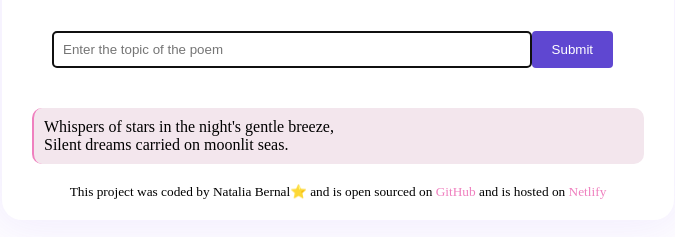
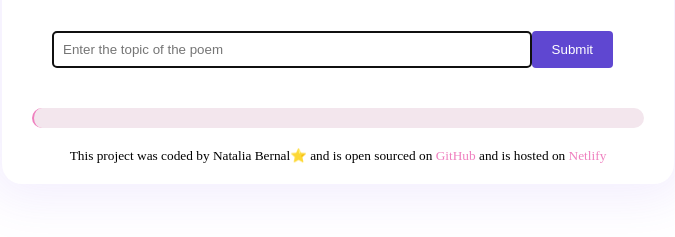
Before and after one commit to NatBernal/poem-ai-generator, a plain HTML site: page index.html in a window 1280 px wide. Shown: the part 219-456 px from the top of the page, without its empty margins (302-977 px from the left). Drawn offline with nearby package versions, Linux system fonts and the light colour scheme.

Commit message:
Correct HTML poem container

```diff
--- a/index.html
+++ b/index.html
@@ -27,11 +27,7 @@
           />
           <input type="submit" class="submit-button" />
         </form>
-        <div class="poem" id="poem">
-          Whispers of stars in the night's gentle breeze,
-          <br />
-          Silent dreams carried on moonlit seas.
-        </div>
+        <div class="poem" id="poem"></div>
       </main>
 
       <footer>
```
